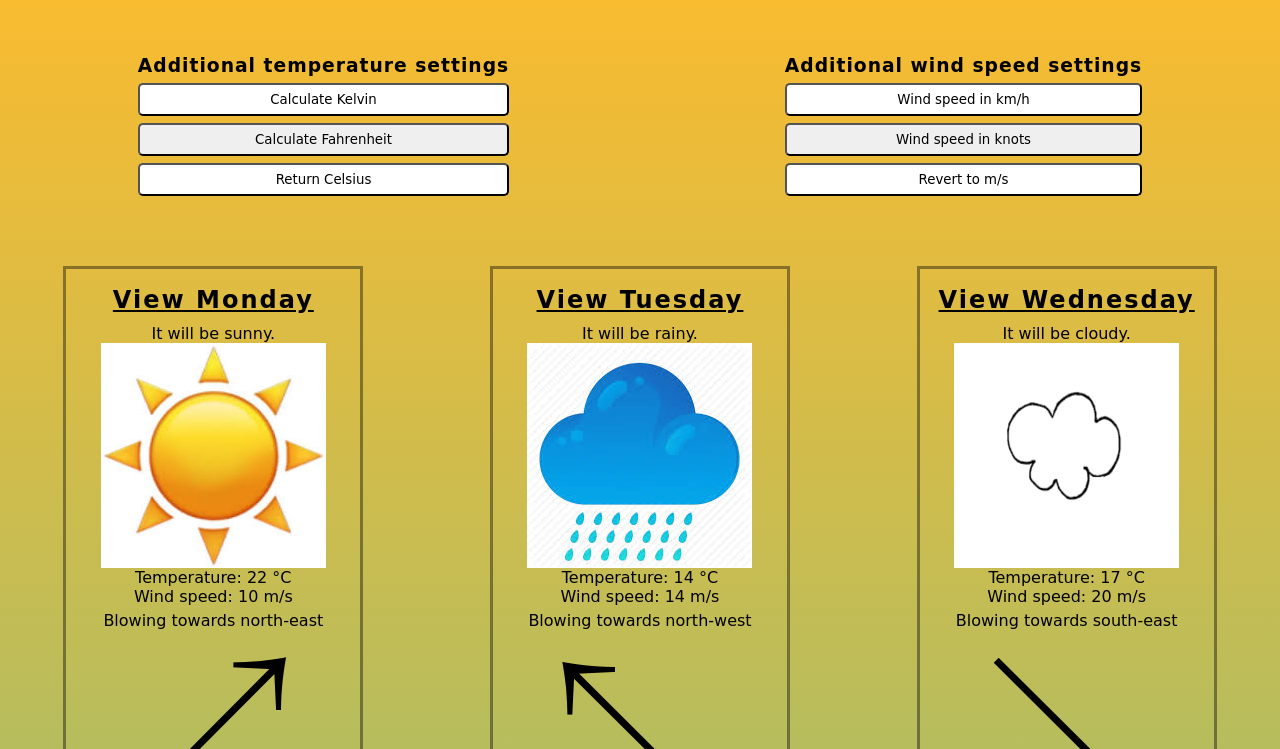
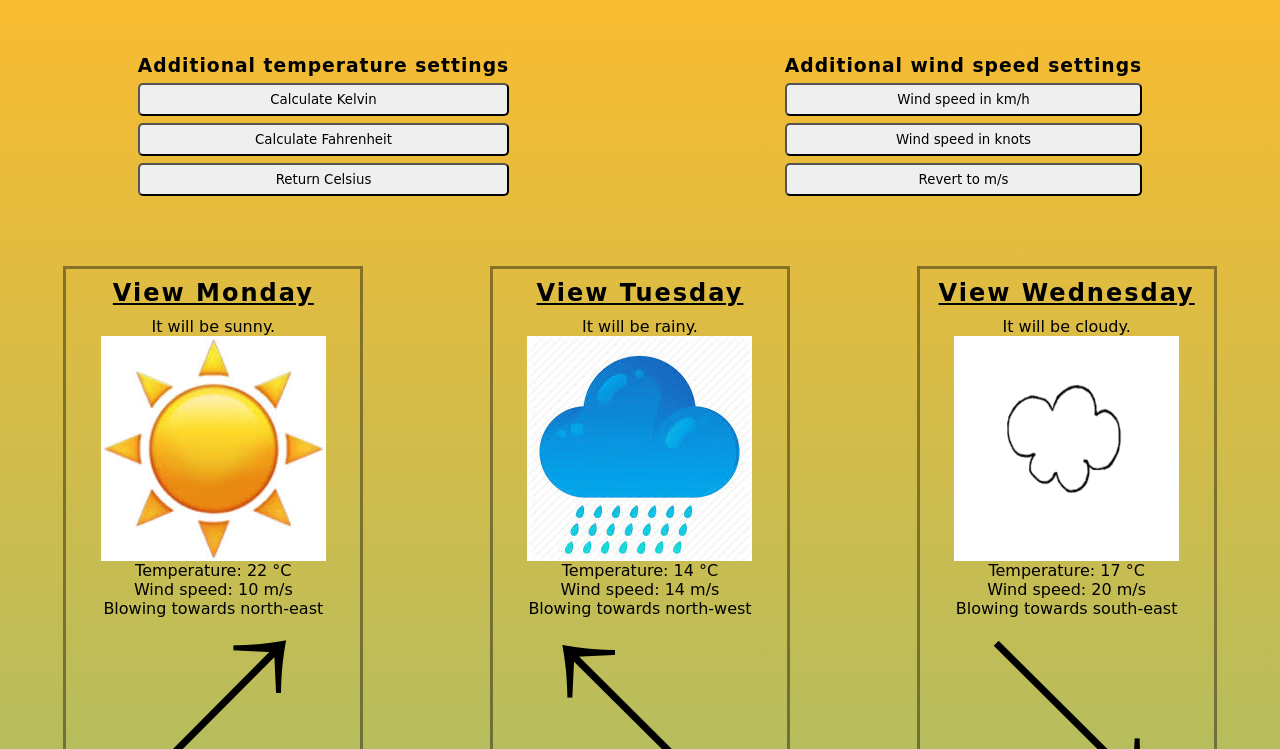
Before and after one commit to LazarPetrovic1/quantox-weather-app, a plain HTML site: page index.html in a window 1280 px wide. Shown: the part 51-800 px from the top of the page. Drawn offline with Linux system fonts and the light colour scheme; a web font is replaced by a local one.

Commit message:
Add files via upload

```diff
--- a/css/style.css
+++ b/css/style.css
@@ -103,6 +103,10 @@ body {
   justify-content: space-around;
 }
 
+section {
+  margin: 3em;
+}
+
 section h3 {
   letter-spacing: 1px;
   transition: 250ms all;
@@ -111,6 +115,11 @@ section h3 {
 section h3:hover {
   color: maroon;
   text-decoration: underline;
+}
+
+section button {
+  display: block;
+  width: 100%;
 }
 
 .kelvin,
@@ -124,8 +133,18 @@ button[id] {
   padding: 7px 12px;
   border-radius: 5px;
   color: black;
-  /* background-color: white; */
   transition: 450ms all;
+}
+
+.kelvin:hover,
+.cels:hover,
+.km:hover,
+.ms:hover,
+.fahr:hover,
+.knt:hover,
+button[id]:hover {
+  color: white;
+  background-color: black;
 }
 
 .kelvin:hover,
@@ -170,7 +189,7 @@ main {
 
 .day-display {
   cursor: pointer;
-  padding: 7px 9px;
+  padding: 0 9px;
   margin: 15px;
   border: 3px solid rgba(0, 0, 0, 0.4);
   transition: 300ms all ease;
@@ -188,7 +207,6 @@ main {
 .day p,
 figcaption {
   text-align: center;
-  padding: 5px 0;
 }
 
 .wind-speed,
@@ -215,21 +233,7 @@ figcaption {
   transform: translateY(5px);
 }
 
-.converters {
-  display: flex;
-  justify-content: space-around;
-}
-
-section {
-  margin: 3em;
-}
-
-section button {
-  display: block;
-  width: 100%;
-}
-
-/* close button */
+/* close button & single day display */
 
 .close {
   position: absolute;
@@ -241,30 +245,7 @@ section button {
   display: none;
 }
 
-.kelvin,
-.cels,
-.km,
-.ms,
-button[id] {
-  margin: 7px 0;
-  padding: 7px 12px;
-  border-radius: 5px;
-  color: black;
-  background-color: white;
-  transition: 450ms all;
-}
-
-.kelvin:hover,
-.cels:hover,
-.km:hover,
-.ms:hover,
-button[id]:hover {
-  color: white;
-  background-color: black;
-}
-
 .big-day {
-  /* display: "block"; */
   position: absolute;
   width: 98vw;
   height: 95%;
```
